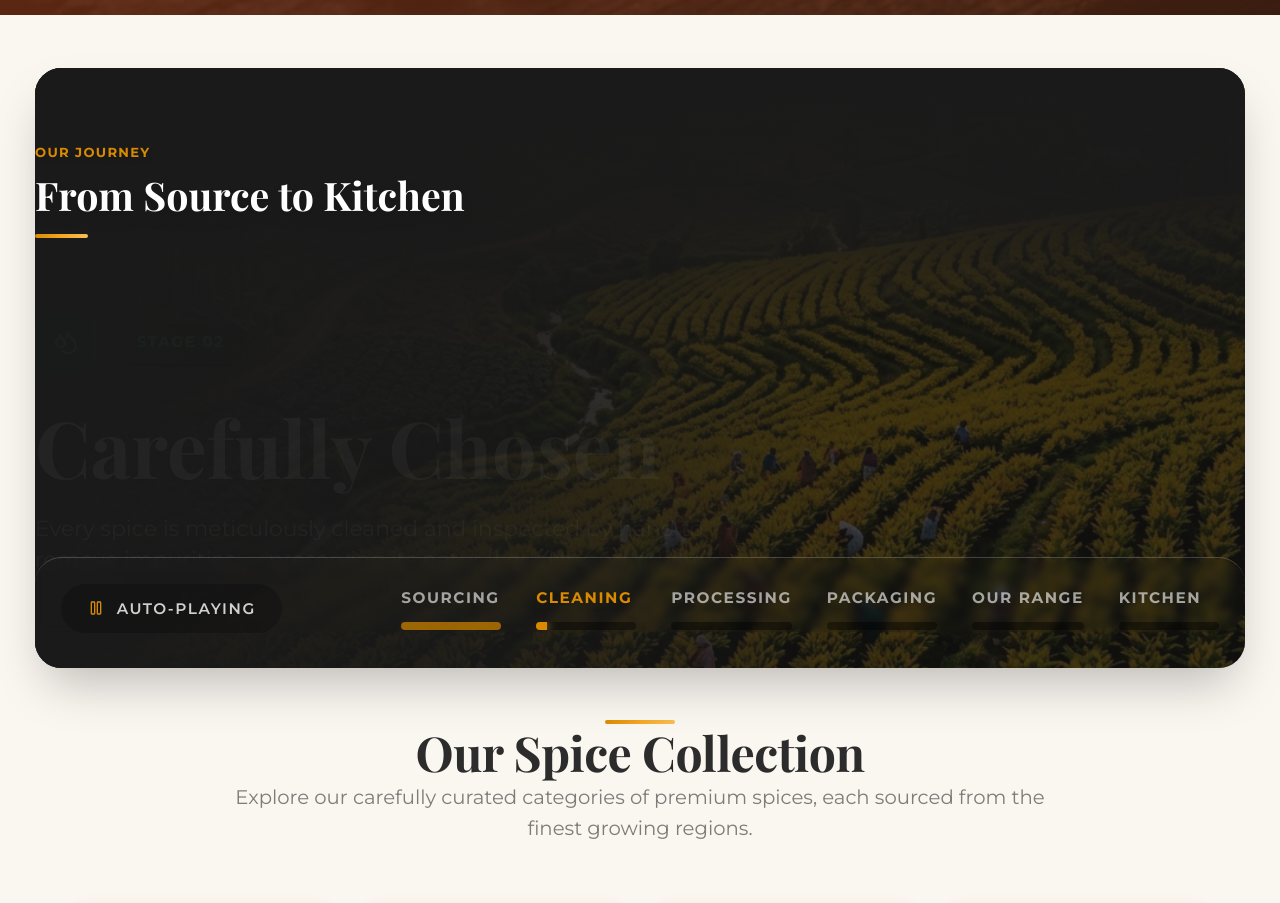
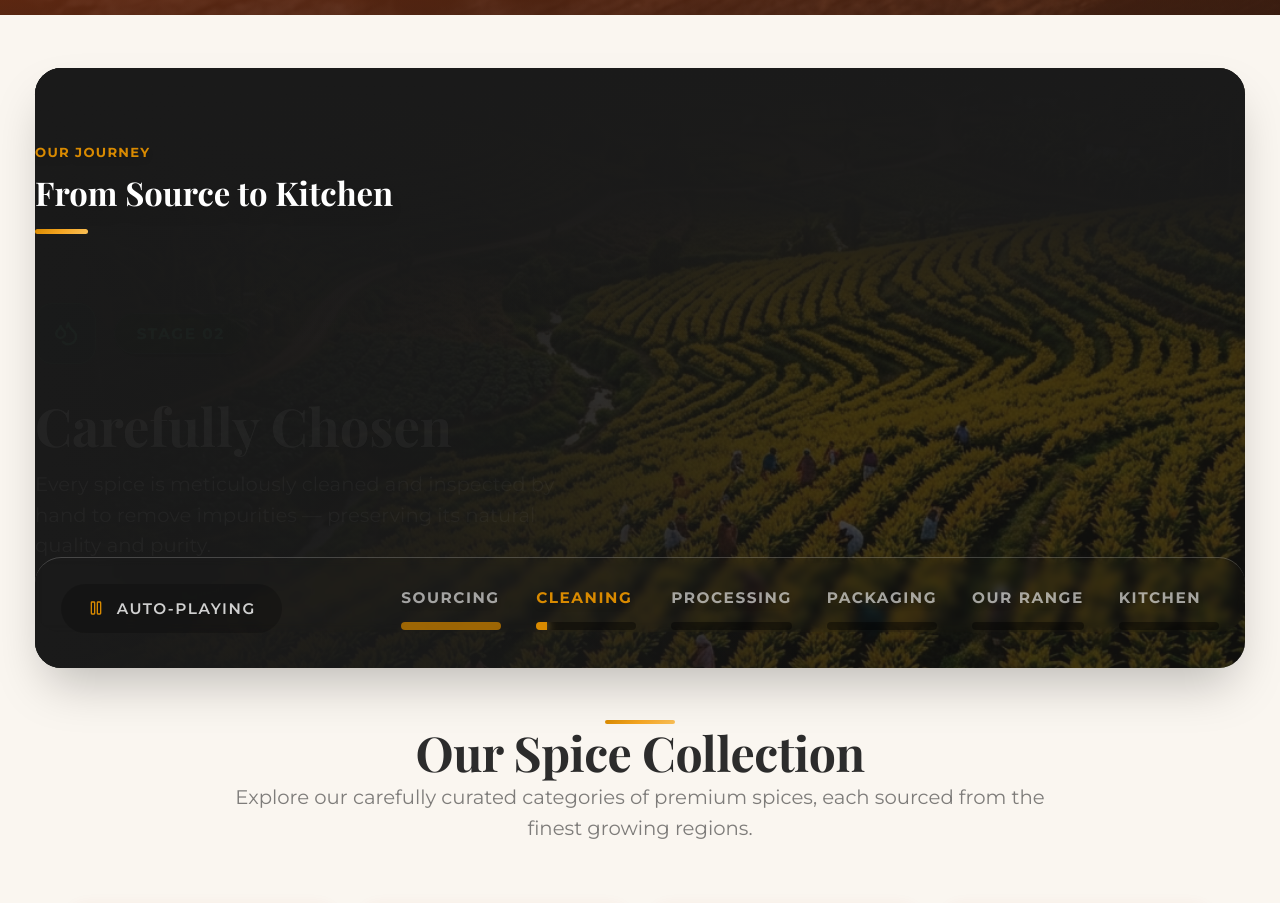
Before and after one commit to Ashi12218604/SeeratGold, a React (Vite) app in the folder client/: page / in a window 1280 px wide. Shown: the part 820-1723 px from the top of the page. Built offline with nearby package versions, Linux system fonts and the light colour scheme; no server answers; a web font is replaced by a local one.

Commit message:
style: Reduce StoryJourney font sizes to fit professional layout

```diff
--- a/client/src/components/home/StoryJourney.jsx
+++ b/client/src/components/home/StoryJourney.jsx
@@ -150,11 +150,11 @@ const StoryJourney = () => {
       <div className="section-container relative z-20 w-full h-full flex flex-col pt-0 md:pt-16 pb-8 md:pb-8">
 
         {/* Desktop Section Header (Hidden on Mobile) */}
-        <div className="hidden md:block w-full mb-12">
+        <div className="hidden md:block w-full mb-8">
           <span className="text-secondary font-body text-xs font-bold tracking-widest uppercase drop-shadow-md">
             Our Journey
           </span>
-          <h2 className="font-display text-4xl font-bold text-white mt-2 drop-shadow-lg">
+          <h2 className="font-display text-3xl font-bold text-white mt-2 drop-shadow-lg">
             From Source to Kitchen
           </h2>
           <div className="w-12 h-1 bg-gradient-gold mt-4 rounded-full" />
@@ -187,12 +187,12 @@ const StoryJourney = () => {
               </div>
 
               {/* Headline */}
-              <h3 className="font-display text-2xl md:text-5xl lg:text-7xl font-bold text-white mb-2 md:mb-6 leading-tight drop-shadow-lg">
+              <h3 className="font-display text-2xl md:text-4xl lg:text-5xl font-bold text-white mb-2 md:mb-4 leading-tight drop-shadow-lg">
                 {currentStage.headline}
               </h3>
 
               {/* Description */}
-              <p className="font-body text-sm md:text-xl text-white/90 leading-relaxed drop-shadow-md">
+              <p className="font-body text-sm md:text-base lg:text-lg text-white/90 leading-relaxed drop-shadow-md max-w-lg">
                 {currentStage.description}
               </p>
             </motion.div>
```
